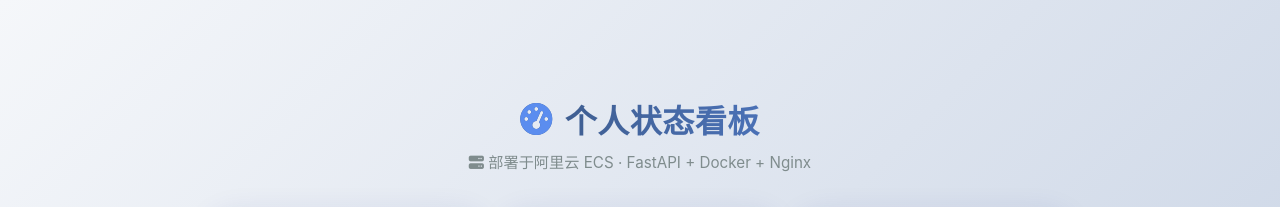
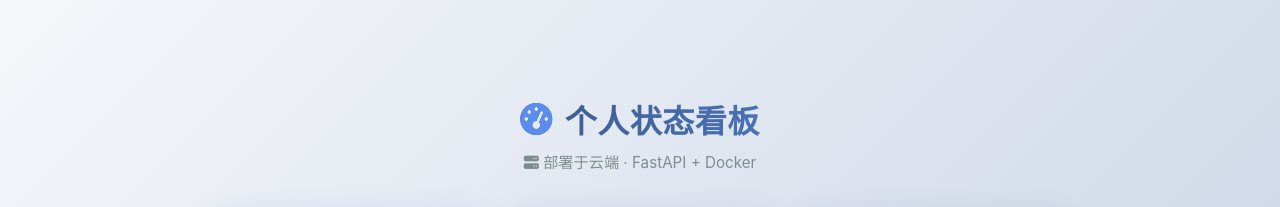
Before and after one commit to L2005127/my_web_app, a plain HTML site: page templates/index.html in a window 1280 px wide. Shown: the top 207 px of the page. Drawn offline with Linux system fonts and the light colour scheme; no server answers.

Commit message:
Update deployment description text

```diff
--- a/templates/index.html
+++ b/templates/index.html
@@ -290,7 +290,7 @@
         <!-- 标题 -->
         <div class="header">
             <h1><i class="fa-solid fa-gauge-high"></i> 个人状态看板</h1>
-            <p><i class="fa-solid fa-server"></i> 部署于阿里云 ECS · FastAPI + Docker + Nginx</p>
+            <p><i class="fa-solid fa-server"></i> 部署于云端 · FastAPI + Docker</p>
         </div>
 
         <!-- 状态卡片网格 -->
```
